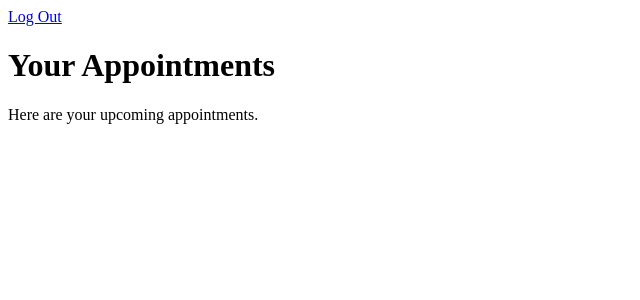
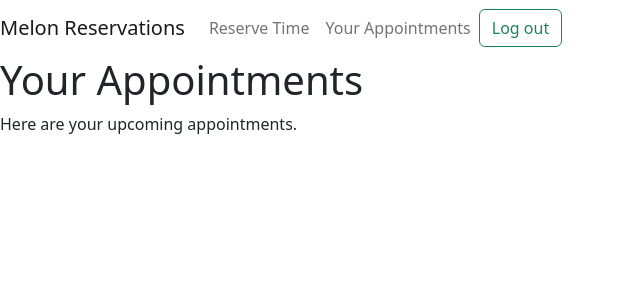
Before and after one commit to gingercw/melon-reservations, a Flask app: page /appointments/1 in a window 1280 px wide. Shown: the top 300 px of the page, without its empty margins (0-640 px from the left). Run offline with Flask 2, Linux system fonts and the light colour scheme; data that the repository does not hold is empty.

Commit message:
add nav bar

```diff
--- a/server.py
+++ b/server.py
@@ -23,7 +23,7 @@ def index():
     """go to homepage if a user is not already logged in"""
     if "user_id" in session:
         user_id = session.get("user_id")
-        return redirect(f"/search/{user_id}")
+        return redirect(f"/search")
     else:
         return render_template("index.html")
 
@@ -51,10 +51,12 @@ def logout():
 def show_search():
     """show date time search inputs"""
     today = date.today()
-    return render_template("search.html", today = today)
+    user_id = session.get("user_id")
+    return render_template("search.html", today = today, user_id=user_id)
 
 @app.route('/booking', methods=["POST"])
 def get_times():
+    user_id = session.get("user_id")
     form_day = request.form.get("day")
     form_start = request.form.get("start")
     form_end = request.form.get("end")
@@ -76,7 +78,7 @@ def get_times():
           timeslots.append(time)
         start += timedelta(minutes=30)
 
-    return render_template("booking.html", form_day = form_day, timeslots = timeslots)
+    return render_template("booking.html", form_day = form_day, timeslots = timeslots, user_id=user_id)
 
 @app.route('/reserve', methods=["POST"])
 def reserve():
--- a/templates/appointments.html
+++ b/templates/appointments.html
@@ -2,7 +2,7 @@
 {% block title %}Melon Reservations{% endblock %}
 
 {% block body %}
-  <a href="/logout">Log Out</a>
+
   <h1>Your Appointments</h1>
   <p>Here are your upcoming appointments.</p>
   <ul>
--- a/templates/base.html
+++ b/templates/base.html
@@ -3,12 +3,46 @@
   <head>
     <meta charset="utf-8">
     <meta name="viewport" content="width=device-width">
+    <!-- Bootstrap CSS -->
+    <link href="https://cdn.jsdelivr.net/npm/bootstrap@5.2.0-beta1/dist/css/bootstrap.min.css" rel="stylesheet" integrity="sha384-0evHe/X+R7YkIZDRvuzKMRqM+OrBnVFBL6DOitfPri4tjfHxaWutUpFmBp4vmVor" crossorigin="anonymous">
+
+
+    <!-- My styles -->
+    <link rel="stylesheet" href="/static/style.css">
     <title>
       {% block title %}{% endblock %}
     </title>
 
     {% block head %}{% endblock %}
   </head>
+  {% block navbar %}
+  <nav class="navbar navbar-expand-lg">
+
+      <a class="navbar-brand" href="/">
+        <span style="display: inline-block;">Melon Reservations</span></a>
+
+      <div class="collapse navbar-collapse" id="navbarSupportedContent">
+        <ul class="navbar-nav mr-auto mb-2 mb-lg-0">
+          <li class="nav-item">
+            <a class="nav-link" href="/">Reserve Time</a>
+          </li>
+          <li class="nav-item">
+            <a class="nav-link" href="/appointments/{{user_id}}">Your Appointments</a>
+          </li>
+
+
+        </ul>
+
+        <ul class="navbar-nav ml-auto mb-2 mb-lg-0">
+
+          <form class="d-flex" action="/logout" >
+            <button class="btn btn-outline-success me-2 text-end" >Log out</button>
+          </form>
+        </ul>
+      </div>
+    </div>
+  </nav>
+   {% endblock %}
   <body>
     {% for msg in get_flashed_messages() %}
       <p class="flash-msg">
--- a/templates/booking.html
+++ b/templates/booking.html
@@ -2,7 +2,7 @@
 {% block title %}Melon Reservations{% endblock %}
 
 {% block body %}
-  <a href="/logout">Log Out</a>
+
   <h1>Reserve a Time</h1>
   <p>Choose a time on {{form_day}}.</p>
 
--- a/templates/index.html
+++ b/templates/index.html
@@ -1,6 +1,7 @@
 {% extends 'base.html' %}
 {% block title %}Melon Reservations{% endblock %}
-
+{% block navbar %}
+{% endblock %}
 {% block body %}
   <h1>Welcome to Melon Reservations!</h1>
 
--- a/templates/search.html
+++ b/templates/search.html
@@ -2,7 +2,7 @@
 {% block title %}Melon Reservations{% endblock %}
 
 {% block body %}
-  <a href="/logout">Log Out</a>
+
   <h1>Find a Time!</h1>
   <p>Enter an optimal time range, and we will find available appointments.</p>
 
```
